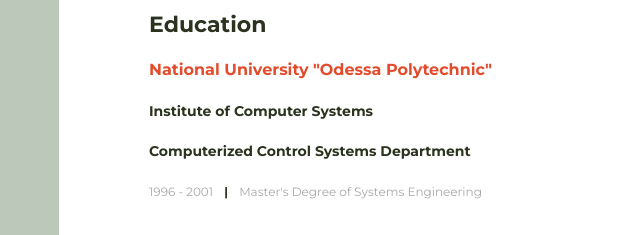
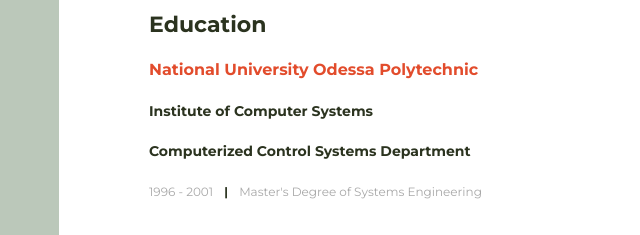
Before and after one commit to raskhodchikoff/cv, a plain HTML site: page index.html in a window 1280 px wide. Shown: the part 1284-1519 px from the top of the page, 401-1041 px from the left. Drawn offline with Linux system fonts and the light colour scheme.

Commit message:
save 02.02 v2

```diff
--- a/index.html
+++ b/index.html
@@ -141,7 +141,7 @@
           <h2>Education</h2>
           <h4>
             <span class="text-orange"
-              >National University "Odessa Polytechnic"</span
+              >National University Odessa Polytechnic</span
             >
           </h4>
           <h5>Institute of Computer Systems</h5>
@@ -234,6 +234,7 @@
             <li><span class="text-white-list">Teamwork</span></li>
           </ul>
         </div>
+        <!--Languages-->
         <div class="skills">
           <h3>Languages</h3>
           <ul class="skills-list">
```
